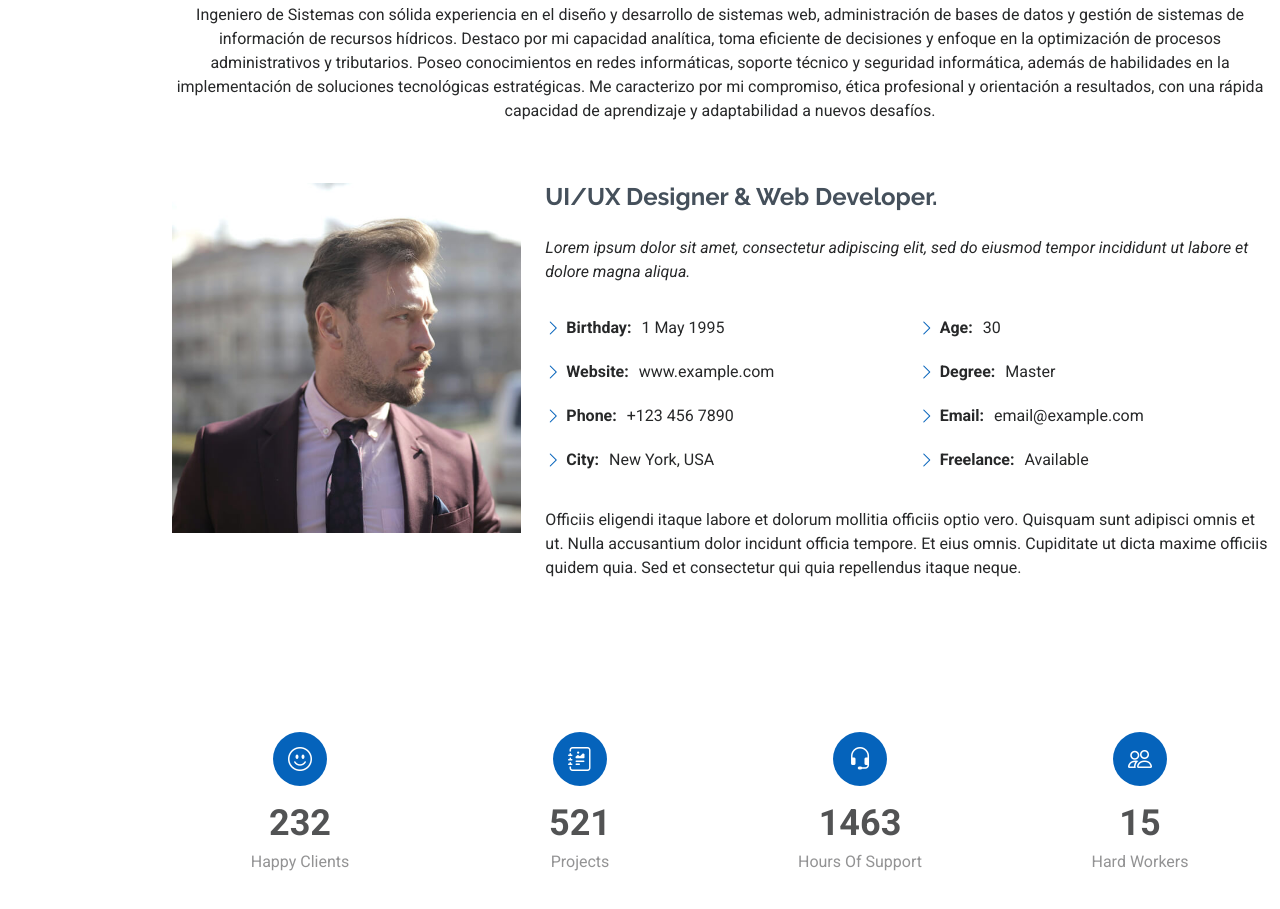
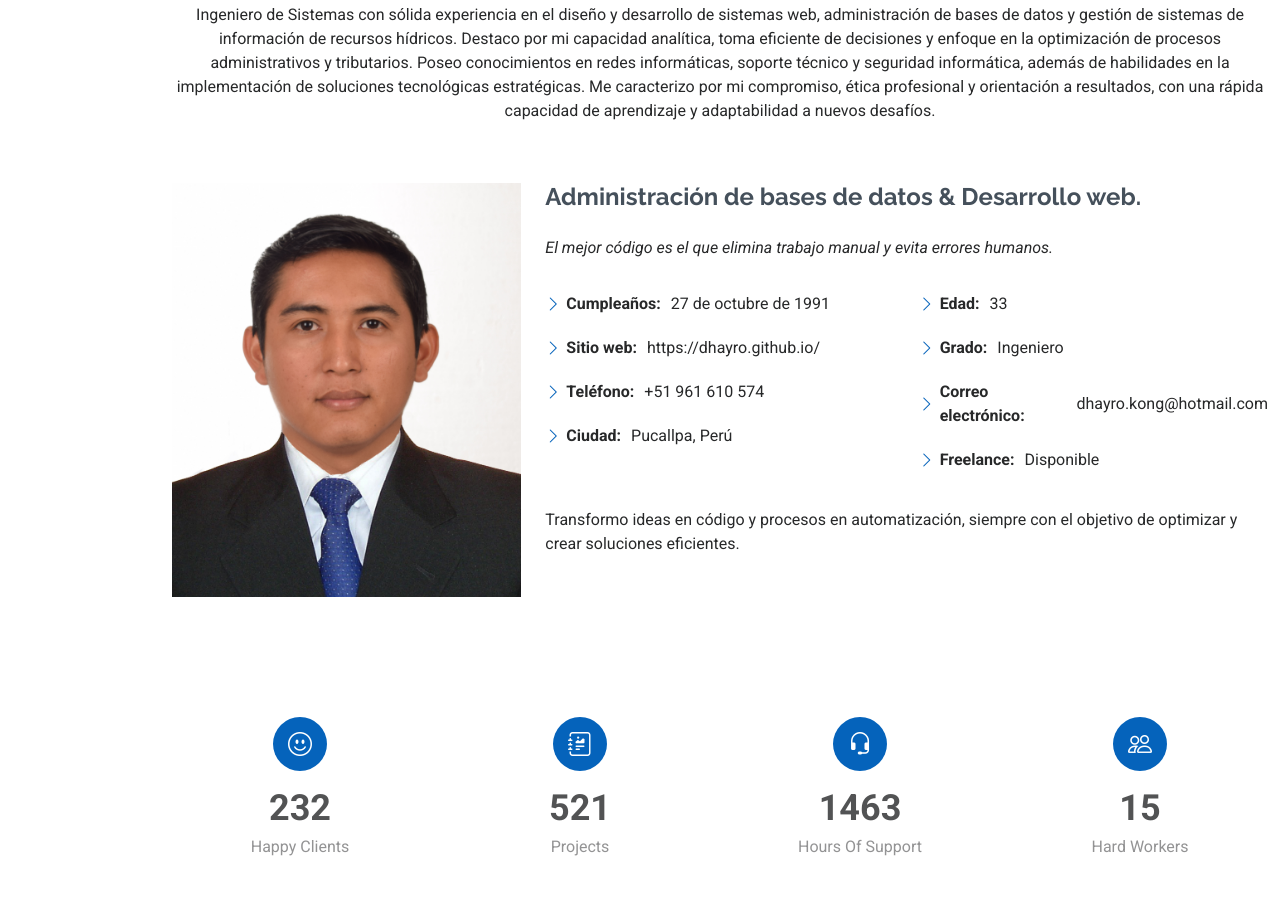
Before and after one commit to dhayro/dhayro.github.io, a plain HTML site: page index.html in a window 1280 px wide. Shown: the part 935-1844 px from the top of the page. Drawn offline with Linux system fonts and the light colour scheme.

Commit message:
edicion de mi datos personales

```diff
--- a/index.html
+++ b/index.html
@@ -92,35 +92,33 @@
 
         <div class="row gy-4 justify-content-center">
           <div class="col-lg-4">
-            <img src="assets/img/profile-img.jpg" class="img-fluid" alt="">
+            <img src="assets/img/profile-img2.jpg" class="img-fluid" alt="">
           </div>
           <div class="col-lg-8 content">
-            <h2>UI/UX Designer &amp; Web Developer.</h2>
+            <h2>Administración de bases de datos &amp; Desarrollo web.</h2>
             <p class="fst-italic py-3">
-              Lorem ipsum dolor sit amet, consectetur adipiscing elit, sed do eiusmod tempor incididunt ut labore et dolore
-              magna aliqua.
+              El mejor código es el que elimina trabajo manual y evita errores humanos.
             </p>
             <div class="row">
               <div class="col-lg-6">
                 <ul>
-                  <li><i class="bi bi-chevron-right"></i> <strong>Birthday:</strong> <span>1 May 1995</span></li>
-                  <li><i class="bi bi-chevron-right"></i> <strong>Website:</strong> <span>www.example.com</span></li>
-                  <li><i class="bi bi-chevron-right"></i> <strong>Phone:</strong> <span>+123 456 7890</span></li>
-                  <li><i class="bi bi-chevron-right"></i> <strong>City:</strong> <span>New York, USA</span></li>
+                  <li><i class="bi bi-chevron-right"></i> <strong>Cumpleaños:</strong> <span>27 de octubre de 1991</span></li>
+                  <li><i class="bi bi-chevron-right"></i> <strong>Sitio web:</strong> <span>https://dhayro.github.io/</span></li>
+                  <li><i class="bi bi-chevron-right"></i> <strong>Teléfono:</strong> <span>+51 961 610 574</span></li>
+                  <li><i class="bi bi-chevron-right"></i> <strong>Ciudad:</strong> <span>Pucallpa, Perú</span></li>
                 </ul>
               </div>
               <div class="col-lg-6">
                 <ul>
-                  <li><i class="bi bi-chevron-right"></i> <strong>Age:</strong> <span>30</span></li>
-                  <li><i class="bi bi-chevron-right"></i> <strong>Degree:</strong> <span>Master</span></li>
-                  <li><i class="bi bi-chevron-right"></i> <strong>Email:</strong> <span>email@example.com</span></li>
-                  <li><i class="bi bi-chevron-right"></i> <strong>Freelance:</strong> <span>Available</span></li>
+                  <li><i class="bi bi-chevron-right"></i> <strong>Edad:</strong> <span>33</span></li>
+                  <li><i class="bi bi-chevron-right"></i> <strong>Grado:</strong> <span>Ingeniero</span></li>
+                  <li><i class="bi bi-chevron-right"></i> <strong>Correo electrónico:</strong> <span>dhayro.kong@hotmail.com</span></li>
+                  <li><i class="bi bi-chevron-right"></i> <strong>Freelance:</strong> <span>Disponible</span></li>
                 </ul>
               </div>
             </div>
             <p class="py-3">
-              Officiis eligendi itaque labore et dolorum mollitia officiis optio vero. Quisquam sunt adipisci omnis et ut. Nulla accusantium dolor incidunt officia tempore. Et eius omnis.
-              Cupiditate ut dicta maxime officiis quidem quia. Sed et consectetur qui quia repellendus itaque neque.
+              Transformo ideas en código y procesos en automatización, siempre con el objetivo de optimizar y crear soluciones eficientes.
             </p>
           </div>
         </div>
```
Also changed, not shown: assets/img/profile-img2.jpg (added).
